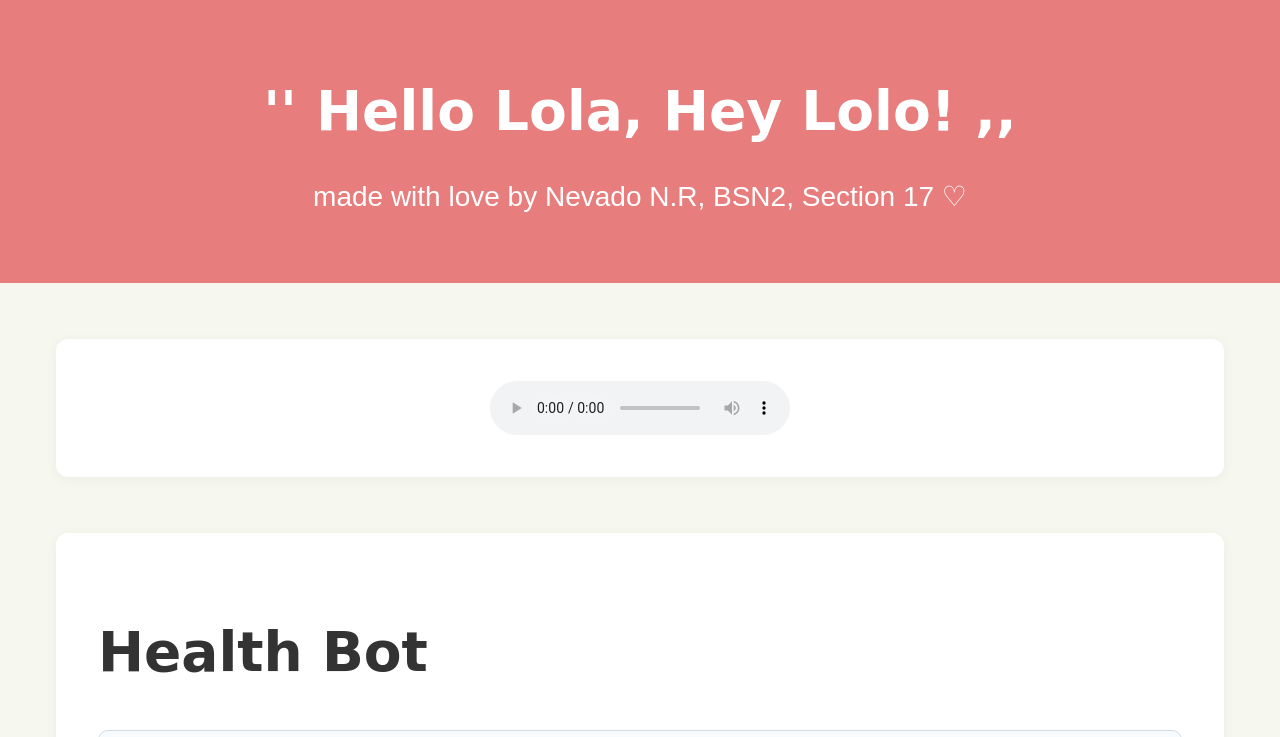
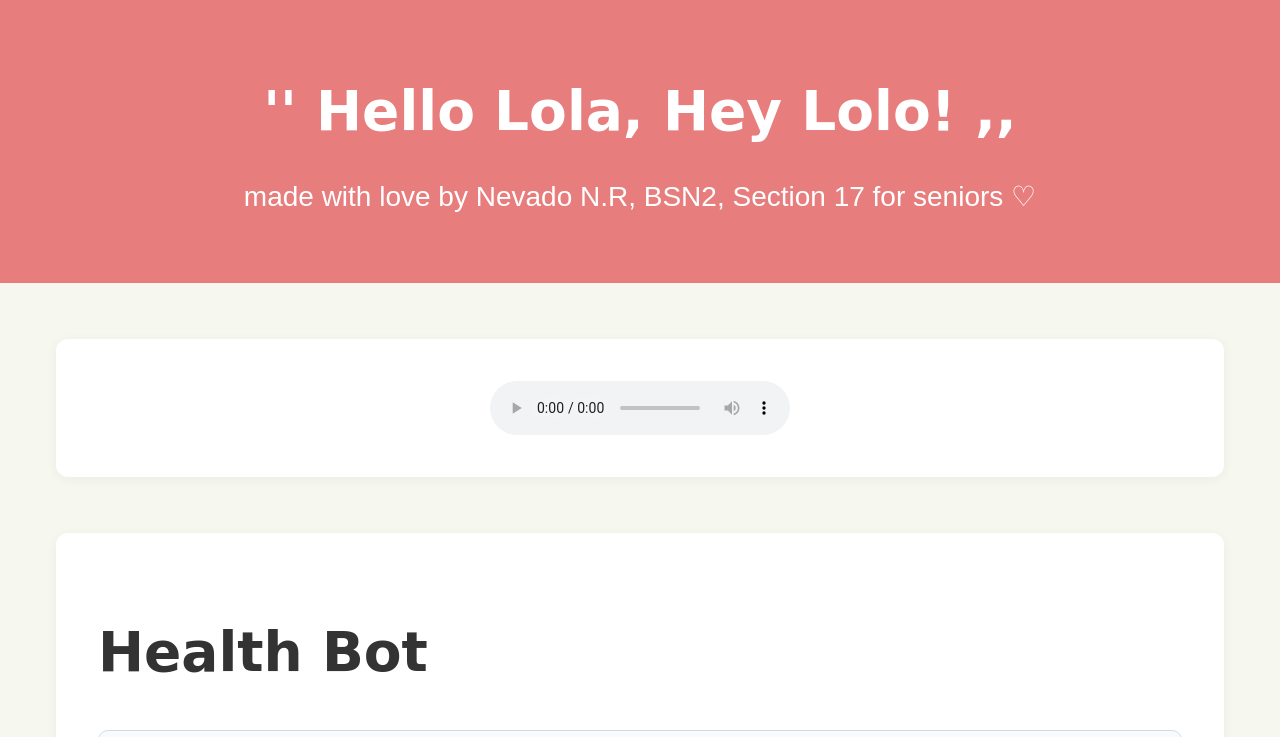
Before and after one commit to nvrnevado/OLFU_nursingproject, a plain HTML site: page index.html in a window 1280 px wide. Shown: the top 737 px of the page. Drawn offline with Linux system fonts and the light colour scheme; a web font is replaced by a local one.

Commit message:
Update index.html

```diff
--- a/index.html
+++ b/index.html
@@ -99,7 +99,7 @@
 <body>
   <header>
     <h1>'' Hello Lola, Hey Lolo! ,,</h1>
-    <p> made with love by Nevado N.R, BSN2, Section 17 ♡</p>
+    <p> made with love by Nevado N.R, BSN2, Section 17 for seniors ♡</p>
   </header>
   <main>
 
```
